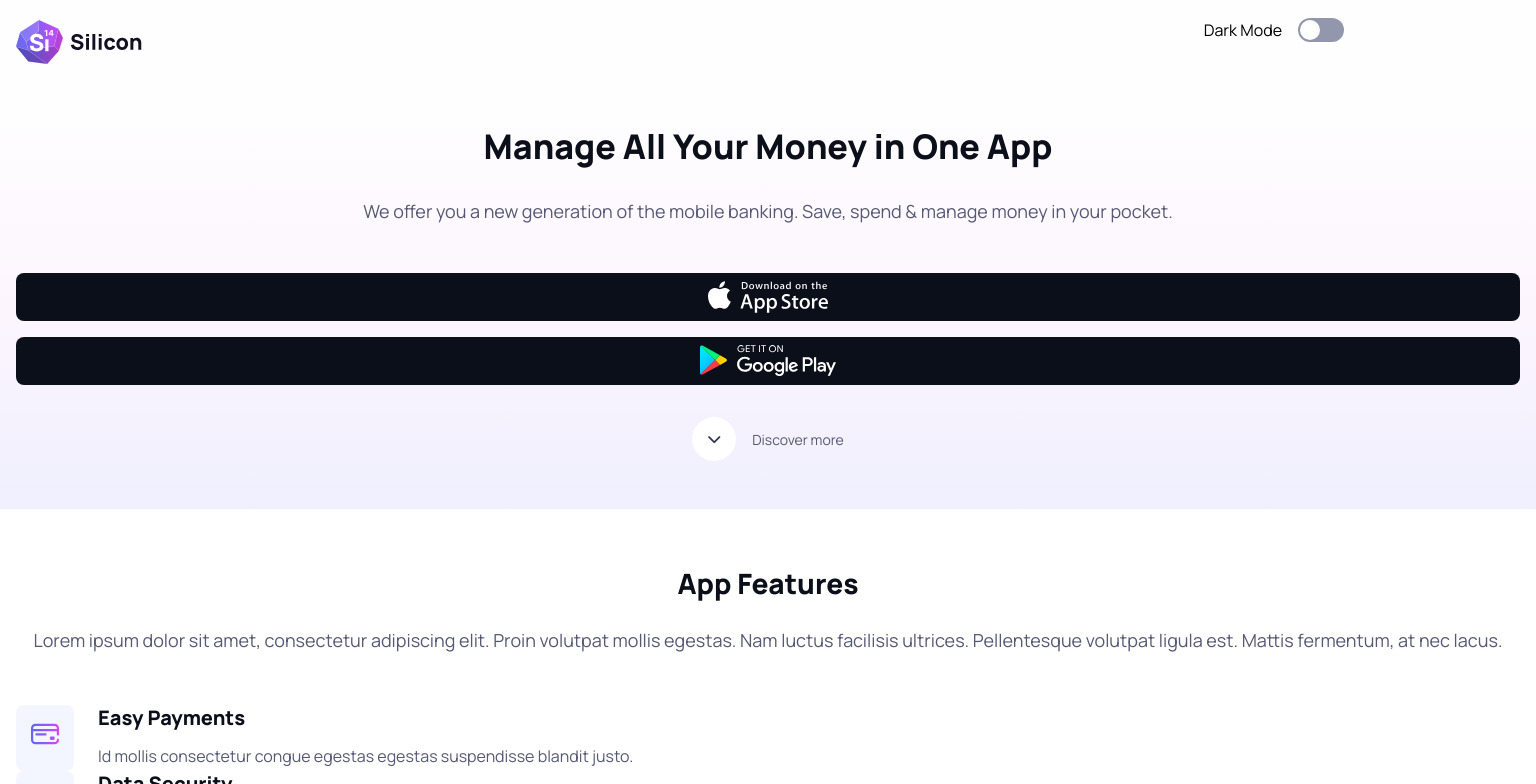
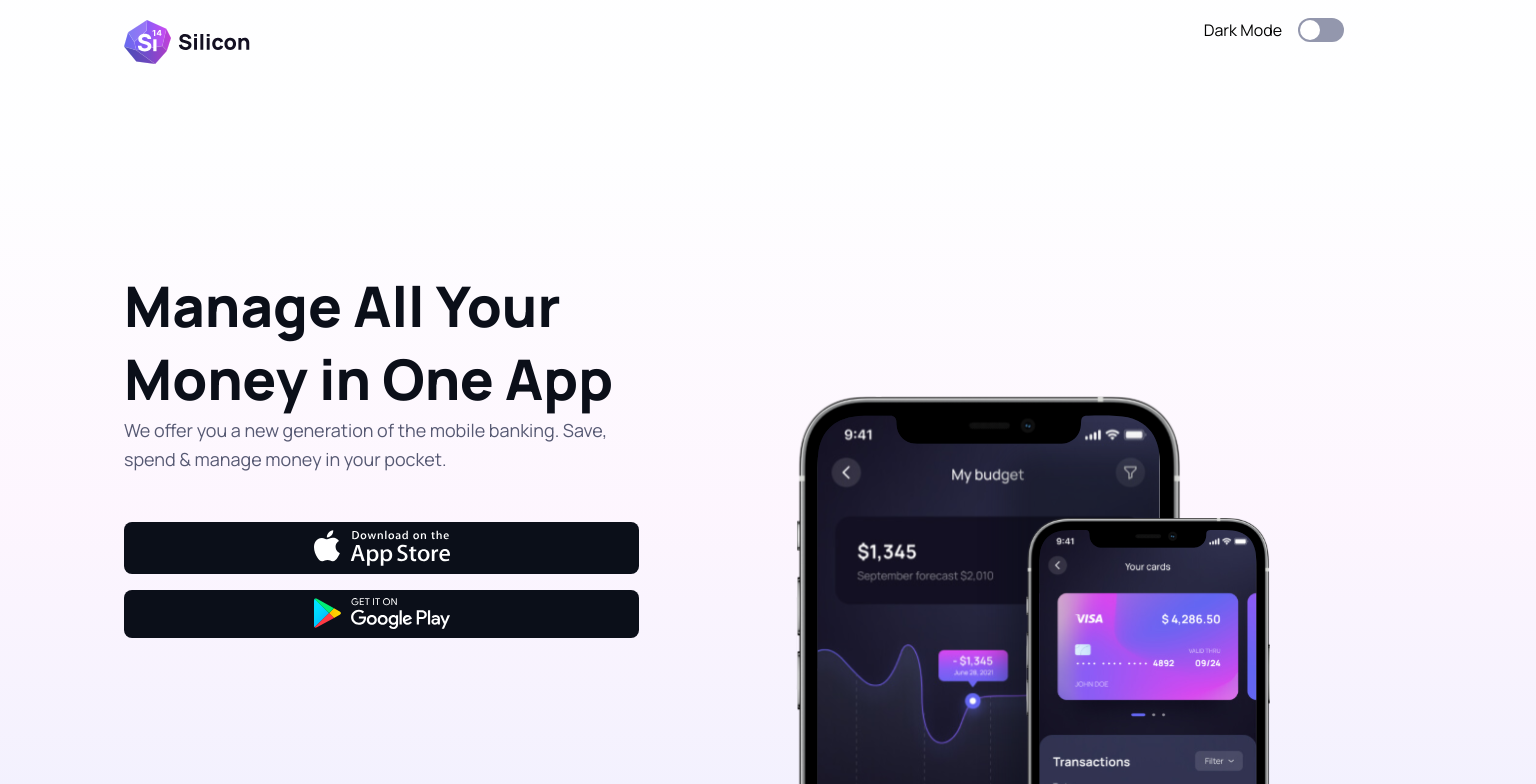
Before and after one commit to jeami174/Inl-mningsuppgift-JavaScript, a React (Vite) app: page / in a window 1536 px wide. Shown: the top 784 px of the page. Built offline with nearby package versions, Linux system fonts and the light colour scheme.

Commit message:
gjort klart tablet versionen av hero-section

```diff
--- a/src/Components/Button.css
+++ b/src/Components/Button.css
@@ -23,7 +23,7 @@
     background-color: var(--color-btn-secondary);
     color: var(--color-white);
     border-radius: 0.5em;
-    padding: 0.5em 1em; /*Väljer 0.5 och 1.0 enligt standard för bootstrap 5 för stora knappar, samt em efter Joakims rekommendation */
+    padding: 0.5em 1em;
     display: flex;
     justify-content: center;
     align-items: center;
@@ -31,11 +31,28 @@
     gap: 0.5em;
 }
 
+.btn-secondary img.show-light {
+    display: inline;
+}
+
+.btn-secondary img.show-dark {
+    display: none;
+}
+
+.dark .btn-secondary img.show-light {
+    display: none;
+}
+
+.dark .btn-secondary img.show-dark {
+    display: inline;
+}
+
 .btn-secondary:hover {
     background-color: var(--color-primary);
     color: var(--color-white);
     text-decoration: none;
 }
+
 
 .btn-contact {
     display: flex;
--- a/src/Components/CircleButton.css
+++ b/src/Components/CircleButton.css
@@ -1,4 +1,5 @@
 
+/* CircleButton.css */
 .btn-cirkel {
     height: 44px;
     width: 44px;
@@ -8,10 +9,13 @@
     border-radius: 50%;
     background-color: var(--color-white-to-gray);
     color: var(--color-navigation);
+    border: none; /* Tar bort eventuell kantlinje */
+    outline: none; /* Förhindrar extra ram vid fokus */
     cursor: pointer;
+    transition: background-color 0.3s;
 }
 
 .btn-cirkel:hover,
 .btn-cirkel:focus-visible {
-    background-color: hsl(from var(--color-white-to-gray) h s calc(1-10));
+    background-color: hsl(240, 100%, 85%); /* Ställ in statisk hover-färg */
 }
--- a/src/Components/HeroSection.css
+++ b/src/Components/HeroSection.css
@@ -1,48 +1,46 @@
+/* SECTION-HERO START */
 #section-hero {
-    padding-top: 6rem;
+    padding-top: 4rem;
     background-color: var(--color-bg);
     background-image: linear-gradient(to top, rgba(99, 101, 241, 0.1), rgba(219, 70, 239, 0.05) 42%, rgba(241, 244, 253, 0.07) 83%);
+}
 
-    .container {
-        overflow: hidden;
+#section-hero .container {
     display: grid;
     grid-template-columns: 1fr;
-        grid-template-areas:    "h1"
+    grid-template-areas:
+        "h1"
         "content";
 }
 
-    .h1 {
+#section-hero .h1 {
     grid-area: h1;
     text-align: center;
+}
 
-        h1 {
+#section-hero .h1 h1 {
     font-size: 34px;
 }
 
+#section-hero .content {
+    grid-area: content;
+    text-align: center;
 }
 
-    .content {
-        grid-area: content;
-        text-align: center;
+#section-hero .content .buttons {
+    display: flex;
+    flex-direction: column;
+    gap: 1rem;
+}
 
-        p {
+#section-hero .content p {
     font-size: 18px;
     line-height: 28.8px;
     margin-bottom: 3rem;
     color: var(--color-text-body);
 }
 
-        .buttons {
-            display: flex;
-            flex-direction: column;
-            gap: 1rem;
-
-            img {
-                height: 2em;
-            }
-        }
-
-        .discover-more {
+#section-hero .content .discover-more {
     font-size: 14px;
     color: var(--color-text-body);
     text-decoration: none;
@@ -54,27 +52,103 @@
     margin-bottom: 3rem;
 }
 
+#section-hero .phoneimages {
+    display: none;
 }
 
-    .phoneimages {
+/* TABLET MEDIA QUERY */
+@media (min-width: 768px) {
+    #section-hero .container {
+        display: grid;
+        grid-template-columns: 2fr 3fr;
+        grid-template-areas:
+            "h1 h1"
+            "content images";
+    }
+
+    #section-hero .h1 h1 {
+        font-size: 44px;
+
+    }
+
+    #section-hero .content {
+        grid-area: content;
+        text-align: left;
+        padding-top: 3rem;
+
+    }
+
+    #section-hero .content .discover-more {
+        justify-content: left;
+    }
+
+    #section-hero .content p {
+        font-size: 18px;
+    }
+
+    #section-hero .phoneimages {
         position: relative;
         grid-area: images;
-        display: none;
-        width: 55%;
+        display: block;
+        width: 60%;
         margin-left: auto;
+    }
 
-        .img-back {
+    #section-hero .phoneimages .img-back {
         position: absolute;
         z-index: 998;
         bottom: 0;
         right: 130px;
+        max-width: 100%;
     }
 
-        .img-front {
+    #section-hero .phoneimages .img-front {
         position: absolute;
         z-index: 999;
         bottom: 0;
+        max-width: 100%;
+    }
 }
 
+/* DESKTOP MEDIA QUERY */
+@media (min-width: 1400px) {
+    #section-hero .container {
+        margin-top: 8rem;
+        grid-template-columns: 2fr 3fr;
+        grid-template-areas:
+            "h1 images"
+            "content images";
+    }
+
+    #section-hero .content {
+        padding-top: 0;
+    }
+
+    #section-hero .content .discover-more {
+        margin-top: 10rem;
+    }
+
+    #section-hero .h1 h1 {
+        font-size: 56px;
+        text-align: left;
+        padding-top: 2rem;
+        margin-bottom: 0;
+    }
+
+    #section-hero .phoneimages {
+        width: 50%;
+    }
+
+    #section-hero .phoneimages .img-back {
+        position: absolute;
+        z-index: 998;
+        bottom: -45px;
+        right: 230px;
+    }
+
+    #section-hero .phoneimages .img-front {
+        position: absolute;
+        z-index: 999;
+        bottom: -45px;
     }
 }
--- a/src/Components/HeroSection.jsx
+++ b/src/Components/HeroSection.jsx
@@ -1,7 +1,7 @@
 import React from 'react';
 import './HeroSection.css';
-import './Button';
-import './CircleButton';
+import CircleButton from './CircleButton';
+import Button from './Button'; // Importera Button
 import appStoreLight from '../Images/appstorelight.svg';
 import appStoreDark from '../Images/icons/Appstoredark.svg';
 import googlePlayLight from '../Images/googleplaylight.svg';
@@ -19,31 +19,27 @@
                 <div className="content">
                     <p>We offer you a new generation of the mobile banking. Save, spend & manage money in your pocket.</p>
                     <div className="buttons">
-                        <a
-                            className="btn-secondary"
+                        <Button
                             href="https://www.apple.com/se/app-store/"
-                            target="_blank"
+                            variant="secondary"
                             aria-label="Click here to download in app-store"
-                            rel="noopener noreferrer"
+                            icon={appStoreLight} // Dynamiskt ljus ikon
                         >
-                            <img className="show-light" src={appStoreLight} alt="appstore icon" />
-                            <img className="show-dark" src={appStoreDark} alt="appstore icon" />
-                        </a>
-                        <a
-                            className="btn-secondary"
+                            <img className="show-dark" src={appStoreDark} alt="appstore icon dark" />
+                        </Button>
+                        <Button
                             href="https://play.google.com/store/apps"
-                            target="_blank"
+                            variant="secondary"
                             aria-label="Click here to download in google play"
-                            rel="noopener noreferrer"
+                            icon={googlePlayLight} // Dynamiskt ljus ikon
                         >
-                            <img className="show-light" src={googlePlayLight} alt="googleplay icon" />
-                            <img className="show-dark" src={googlePlayDark} alt="googleplay icon" />
-                        </a>
+                            <img className="show-dark" src={googlePlayDark} alt="googleplay icon dark" />
+                        </Button>
                     </div>
                     <a className="discover-more" href="#features">
-                        <span className="btn-cirkel">
+                        <CircleButton ariaLabel="Discover more">
                             <i className="fa-solid fa-chevron-down"></i>
-                        </span>
+                        </CircleButton>
                         <span>Discover more</span>
                     </a>
                 </div>
--- a/src/index.css
+++ b/src/index.css
@@ -138,6 +138,7 @@
     flex-direction: column;
 }
 
+
 a {
     color: var(--color-primary);
     text-decoration: none;
@@ -146,3 +147,16 @@
     color: var(--color-primary);
     text-decoration: underline;
 }
+
+@media (min-width: 768px) {
+
+    .container {
+        max-width: 720px;
+    }
+}
+
+@media (min-width: 1400px) {
+    .container {
+        max-width: 1320px;
+    }
+}
```
Lines whose indentation alone changed are shown as unchanged.
